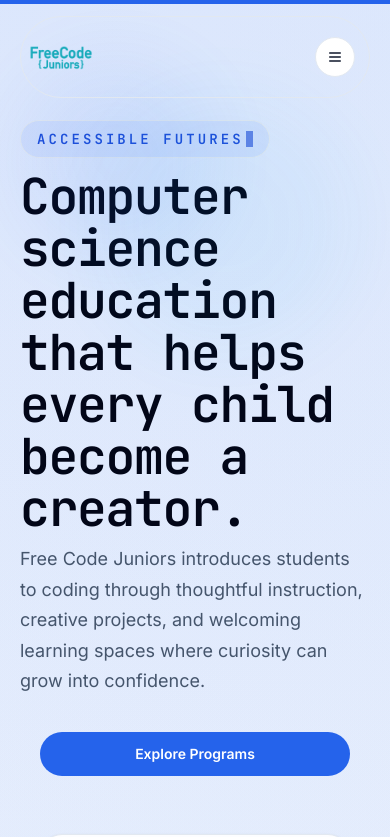
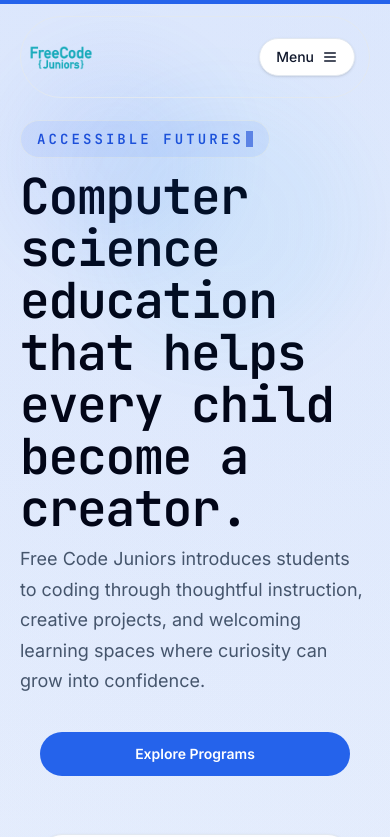
Before and after one commit to chenandrew405/fcj.com, a Next.js app: page / in a window 390 px wide. Shown: the top 837 px of the page. Built offline with nearby package versions, Linux system fonts and the light colour scheme.

Commit message:
Improve mobile menu

```diff
--- a/src/components/shared/site-header.tsx
+++ b/src/components/shared/site-header.tsx
@@ -3,7 +3,7 @@
 import Image from 'next/image';
 import { useEffect, useState } from 'react';
 import Link from 'next/link';
-import { Menu, X } from 'lucide-react';
+import { BookOpen, Calendar, HeartHandshake, Home, Images, Info, Mail, Menu, X } from 'lucide-react';
 import { usePathname } from 'next/navigation';
 
 import { Button } from '@/components/ui/button';
@@ -21,6 +21,15 @@ export const SiteHeader = ({ navigation, site }: SiteHeaderProps) => {
   const pathname = usePathname();
   const [scrolled, setScrolled] = useState(false);
   const [menuOpen, setMenuOpen] = useState(false);
+  const navIcons: Record<string, typeof Home> = {
+    Home,
+    About: Info,
+    Programs: BookOpen,
+    Schedule: Calendar,
+    Gallery: Images,
+    Volunteer: HeartHandshake,
+    Contact: Mail,
+  };
   const mobileBottomLabels = new Set(['About', 'Programs', 'Schedule', 'Gallery']);
   const mobileBottomItems = navigation.items.filter((item) => mobileBottomLabels.has(item.label));
   const mobileTopItems = navigation.items.filter((item) => !mobileBottomLabels.has(item.label));
@@ -82,11 +91,12 @@ export const SiteHeader = ({ navigation, site }: SiteHeaderProps) => {
 
           <button
             aria-expanded={menuOpen}
-            aria-label="Toggle navigation"
-            className="inline-flex size-10 items-center justify-center rounded-full border border-slate-200 bg-white text-slate-900 lg:hidden"
+            aria-label="Open menu"
+            className="inline-flex items-center gap-2 rounded-full border border-slate-200 bg-white px-4 py-2 text-sm font-medium text-slate-900 shadow-sm lg:hidden"
             onClick={() => setMenuOpen((value) => !value)}
             type="button"
           >
+            <span>{menuOpen ? 'Close' : 'Menu'}</span>
             {menuOpen ? <X className="size-4" aria-hidden="true" /> : <Menu className="size-4" aria-hidden="true" />}
           </button>
         </div>
@@ -96,15 +106,25 @@ export const SiteHeader = ({ navigation, site }: SiteHeaderProps) => {
         <div className="px-5 pb-4 sm:px-6 lg:hidden">
           <div className="mx-auto max-w-7xl rounded-[1.75rem] border border-white/80 bg-white/90 p-4 shadow-[0_30px_60px_-40px_rgba(15,23,42,0.45)] backdrop-blur-2xl">
             <nav className="flex flex-col gap-4">
+              <div className="rounded-2xl bg-slate-50 px-4 py-3 text-sm font-medium text-slate-600">
+                This is the Menu
+              </div>
               <div className="grid grid-cols-2 gap-2">
                 {mobileTopItems.map((item) => (
+                  (() => {
+                    const Icon = navIcons[item.label] ?? Menu;
+
+                    return (
                       <Link
                         key={item.href}
-                    className="rounded-2xl px-4 py-3 text-center text-sm font-medium text-slate-700 transition hover:bg-slate-100 hover:text-slate-950"
+                        className="flex items-center justify-center gap-2 rounded-2xl px-4 py-3 text-center text-sm font-medium text-slate-700 transition hover:bg-slate-100 hover:text-slate-950"
                         href={item.href}
                       >
-                    {item.label}
+                        <Icon className="size-4" aria-hidden="true" />
+                        <span>{item.label}</span>
                       </Link>
+                    );
+                  })()
                 ))}
                 <Button asChild className="h-auto min-h-12 w-full">
                   <Link href={navigation.primaryCta.href}>{navigation.primaryCta.label}</Link>
@@ -113,13 +133,20 @@ export const SiteHeader = ({ navigation, site }: SiteHeaderProps) => {
               <div className="border-t border-slate-200/80 pt-4">
                 <div className="grid grid-cols-2 gap-2">
                   {mobileBottomItems.map((item) => (
+                    (() => {
+                      const Icon = navIcons[item.label] ?? Menu;
+
+                      return (
                         <Link
                           key={item.href}
-                      className="rounded-2xl px-4 py-3 text-center text-sm font-medium text-slate-700 transition hover:bg-slate-100 hover:text-slate-950"
+                          className="flex items-center justify-center gap-2 rounded-2xl px-4 py-3 text-center text-sm font-medium text-slate-700 transition hover:bg-slate-100 hover:text-slate-950"
                           href={item.href}
                         >
-                      {item.label}
+                          <Icon className="size-4" aria-hidden="true" />
+                          <span>{item.label}</span>
                         </Link>
+                      );
+                    })()
                   ))}
                 </div>
               </div>
```
Lines whose indentation alone changed are shown as unchanged.
